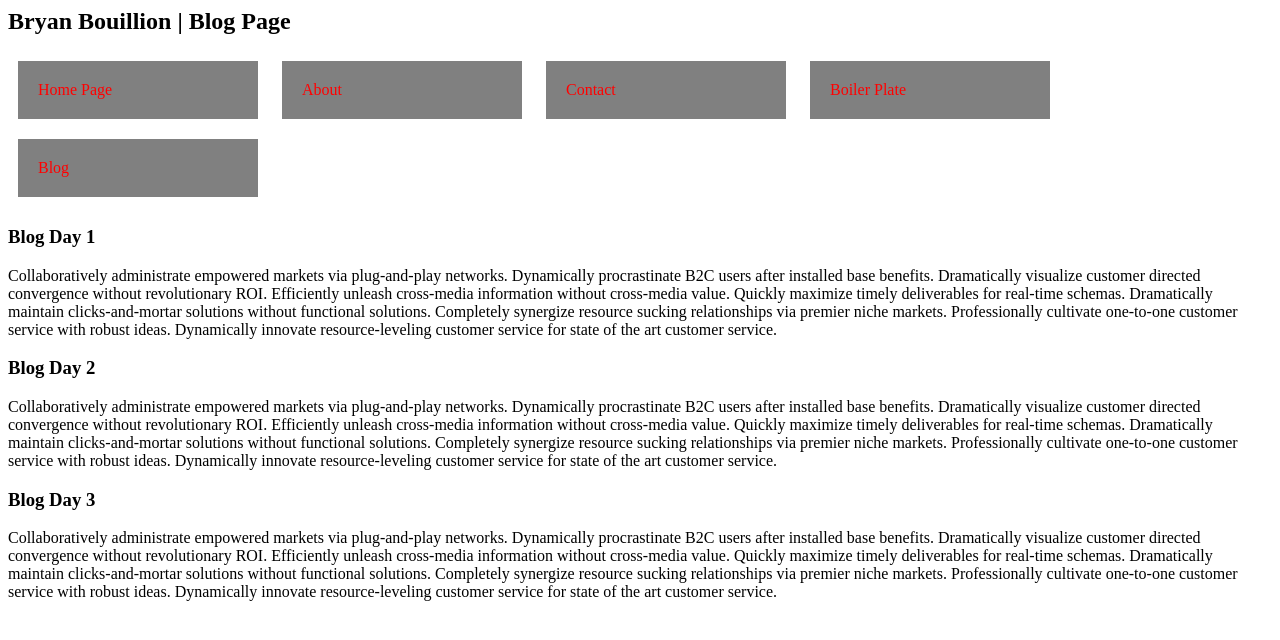
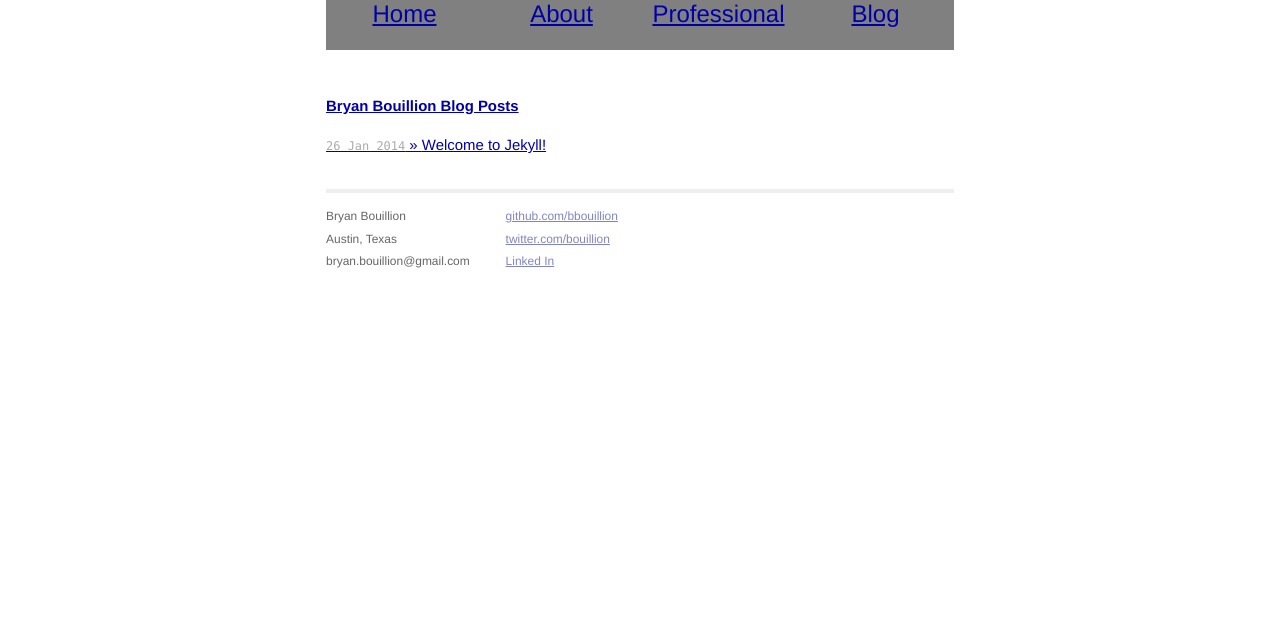
Before and after one commit to bbouillion/bryanbouillion.github.io, a Jekyll site: the page built from blog.html, in a window 1280 px wide. Shown: the top 640 px of the page. Built offline with Jekyll 4.4.1, drawn with Linux system fonts in a browser that asks for light colours; Markdown is read by kramdown in place of the engine named in the settings.

Commit message:
New Jekyll

```diff
--- a/_layouts/default.html
+++ b/_layouts/default.html
@@ -17,7 +17,7 @@
       <div class="navigationbar">
         <div class="home"><a href="index.html">Home</div>
         <div class="about"><a href="about2.html">About</a></div>
-        <div class="professional"><a href="professional.html"></a>Professional</div>
+        <div class="professional"><a href="professional.html">Professional</a></div>
         <div class="blog"><a href="blog.html"</a>Blog</div>
       </div>
 
@@ -25,7 +25,7 @@
 <!--           <div class="header">
             <h1 class="title"><a href="/">{{ site.name }}</a></h1>
             <a class="extra" href="/">home</a>
-          </div>
+            </div>
  -->
           {{ content }}
 
@@ -41,6 +41,7 @@
               <p>
                 <a href="https://github.com/yourusername">github.com/bbouillion</a><br />
                 <a href="https://twitter.com/yourusername">twitter.com/bouillion</a><br />
+                <a href="http://www.linkedin.com/pub/bryan-bouillion/3/281/451"> Linked In </a><br />
               </p>
             </div>
           </div>
--- a/blog.html
+++ b/blog.html
@@ -1,38 +1,13 @@
-<head>
-<TITLE>Bryan Bouillion Blog Page</TITLE>
-<LINK rel="stylesheet" href="style.css">
-</HEAD>
-</head>
-<body>
-	<H1>Bryan Bouillion | Blog Page</H1>
-	<div><a href="index.html"> Home Page</div>
-	<div><a href="about.html">About</div>
-	<div><a href="contact.html"> Contact </a></div>
-	<div><a href="boiler plate.html"> Boiler Plate </a></div>
-	<div><a href="blog.html">Blog</a></div>
-<h3> Blog Day 1 </h3>
-<P>
-Collaboratively administrate empowered markets via plug-and-play networks. Dynamically procrastinate B2C users after installed base benefits. Dramatically visualize customer directed convergence without revolutionary ROI.
+---
+layout: default
+title: Bryan Bouillion Jekyll Actual Blog Page
+---
 
-Efficiently unleash cross-media information without cross-media value. Quickly maximize timely deliverables for real-time schemas. Dramatically maintain clicks-and-mortar solutions without functional solutions.
-
-Completely synergize resource sucking relationships via premier niche markets. Professionally cultivate one-to-one customer service with robust ideas. Dynamically innovate resource-leveling customer service for state of the art customer service.
-</P>
-
-<h3>Blog Day 2</h3>
-<p>
-Collaboratively administrate empowered markets via plug-and-play networks. Dynamically procrastinate B2C users after installed base benefits. Dramatically visualize customer directed convergence without revolutionary ROI.
-
-Efficiently unleash cross-media information without cross-media value. Quickly maximize timely deliverables for real-time schemas. Dramatically maintain clicks-and-mortar solutions without functional solutions.
-
-Completely synergize resource sucking relationships via premier niche markets. Professionally cultivate one-to-one customer service with robust ideas. Dynamically innovate resource-leveling customer service for state of the art customer service.
-</p>
-
-<h3>Blog Day 3</h3>
-<p>
-Collaboratively administrate empowered markets via plug-and-play networks. Dynamically procrastinate B2C users after installed base benefits. Dramatically visualize customer directed convergence without revolutionary ROI.
-
-Efficiently unleash cross-media information without cross-media value. Quickly maximize timely deliverables for real-time schemas. Dramatically maintain clicks-and-mortar solutions without functional solutions.
-
-Completely synergize resource sucking relationships via premier niche markets. Professionally cultivate one-to-one customer service with robust ideas. Dynamically innovate resource-leveling customer service for state of the art customer service.
-</p>
+<div id="home">
+  <h1>Bryan Bouillion Blog Posts</h1	>
+  <ul class="posts">
+    {% for post in site.posts %}
+      <li><span>{{ post.date | date_to_string }}</span> &raquo; <a href="{{ post.url }}">{{ post.title }}</a></li>
+    {% endfor %}
+  </ul>
+</div>
--- a/css/main.css
+++ b/css/main.css
@@ -159,29 +159,103 @@ a:visited { color: #a0a; }
   background-color: #333;
 }
 .navigationbar {
-  width: 1024px;
+  width: 628px;
   background-color: gray;
   margin: auto;
   height: 50px;
 }
 .about {
   float: left;
-  width: 256px;
+  width: 157px;
   text-align: center;
   height: 50px;
   color: black;
+  font-size: 24px;
+  margin: auto;
 }
 .professional {
   float: left;
-  width: 256px;
+  width: 157px;
   text-align: center;
   height: 50px;
   color: black;
+  font-size: 24px;
   }
   .home {
     float: left;
-  width: 256px;
+  width: 157px;
   text-align: center;
   height: 50px;
   color: black;
+  font-size: 24px;
   }
+  img  {
+    max-width: 200px;
+    max-height: 200px;
+  }
+  .blog {
+  float: left;
+  width: 157px;
+  text-align: center;
+  height: 50px;
+  color: black;
+  font-size: 24px;
+  }
+  .photoholder {
+    width: 628px;
+    margin: auto;
+  }
+
+/*@media (min-width: 300px) {
+  body {background: red;}
+  .navigationbar {
+  max-width: 100%;
+  max-height: 400%;
+}
+.home {
+  max-width: 25%;
+  font-size: 75%;
+}
+.about {
+  max-width: 25%;
+  font-size: 75%;
+}
+.professional {
+  max-width: 25%;
+  font-size: 75%;
+}
+.blog {
+  max-width: 25%;
+  font-size: 75%;
+}
+}
+
+@media (min-width: 700px) {
+  body {background: blue;}
+.navigationbar {
+  max-width: 100%;
+  max-height: 25%;
+}
+.home {
+  max-width: 25%;
+  font-size: 100%;
+}
+.about {
+  max-width: 25%;
+  font-size: 100%;
+}
+.professional {
+  max-width: 25%;
+  font-size: 100%;
+}
+.blog {
+  max-width: 25%;
+  font-size: 100%;
+}
+}
+
+@media (min-width: 1100px) {
+  body {background: green;}
+}
+}
+*/
--- a/index.html
+++ b/index.html
@@ -1,6 +1,6 @@
 ---
 layout: default
-title: Your New Jekyll Site
+title: Bryan Bouillion Jekyll Home
 ---
 
 <div id="home">
```
Also changed, not shown: about.html (deleted, +0 -35 lines), about2.html (+7 -11 lines), professional.html (+17 -1 lines).
